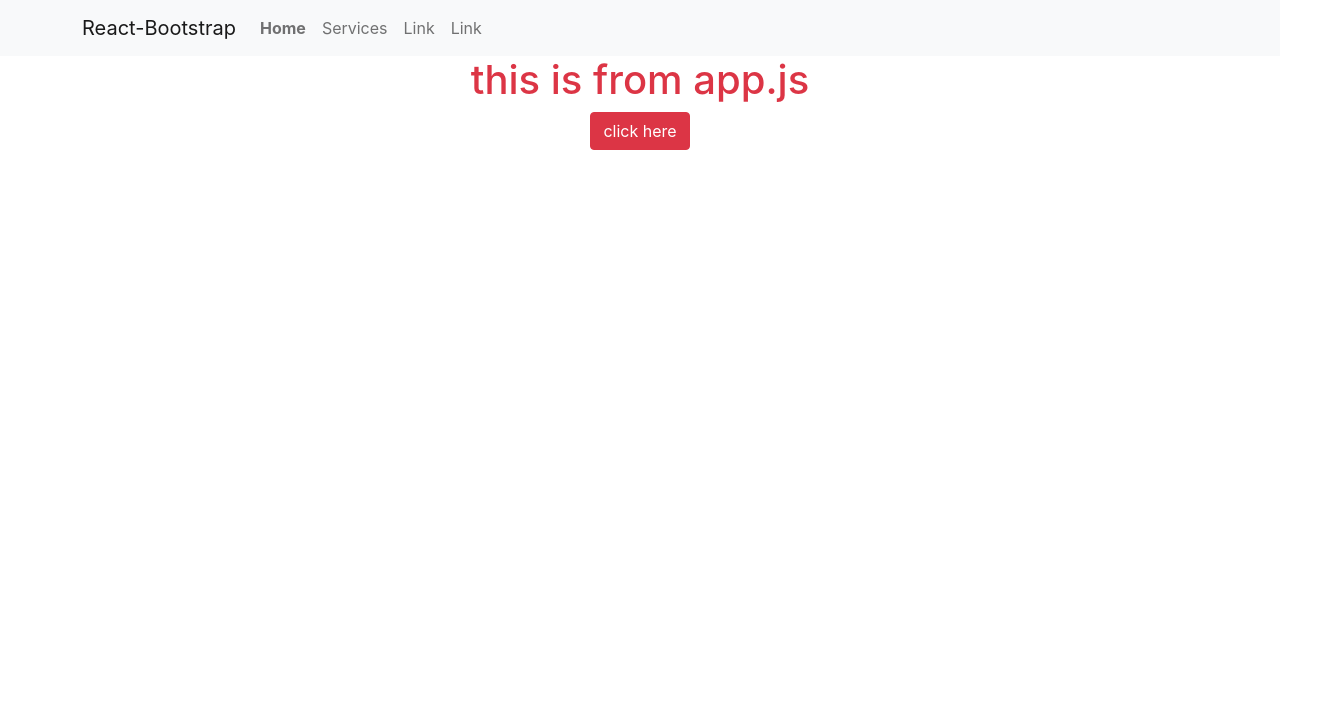
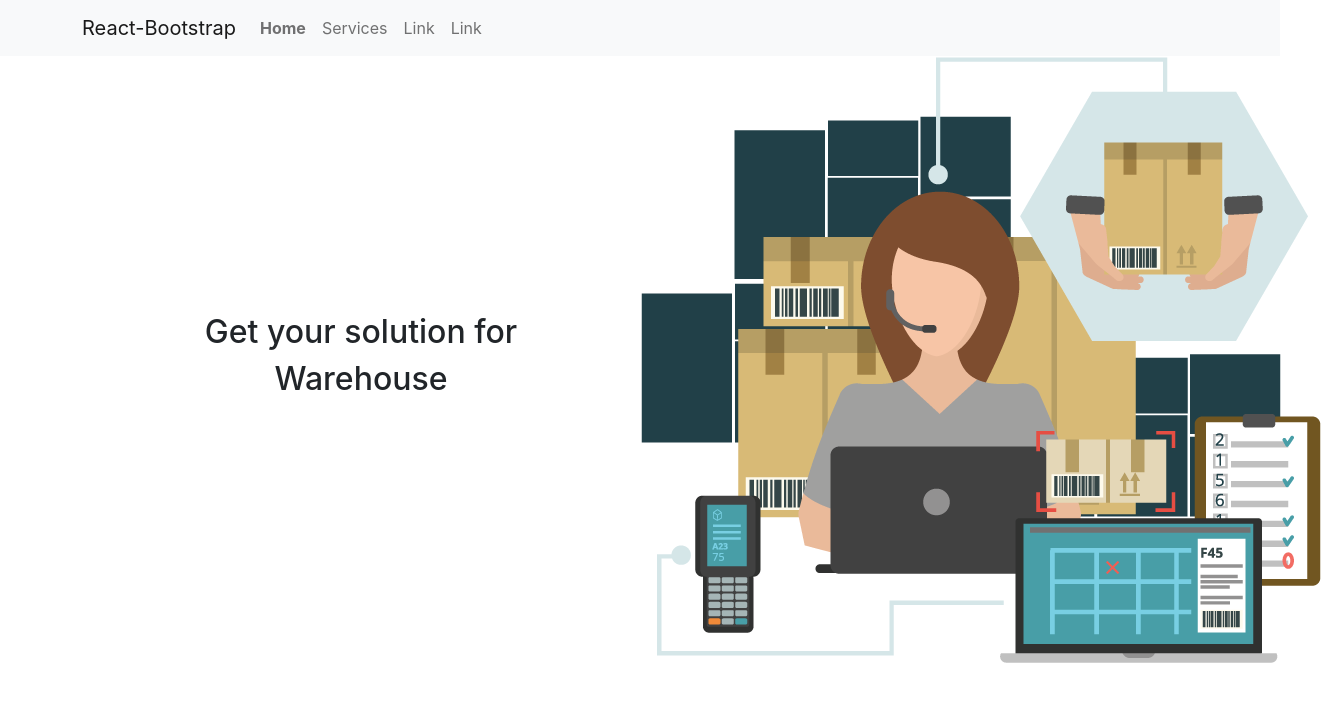
Before and after one commit to abusayeed4bd/start-warehouse-client-side, a React (Create React App) app: page / in a window 1280 px wide. Shown: the top 702 px of the page, 1321 px wide, since content can reach past the window. Built offline with nearby package versions, Linux system fonts and the light colour scheme.

Commit message:
route set and created basic components

```diff
--- a/src/App.js
+++ b/src/App.js
@@ -1,7 +1,7 @@
 import logo from './logo.svg';
 import './App.css';
 import { Route, Routes } from 'react-router-dom';
-import Home from './pages/Home/Home';
+import Home from './pages/Home/Home/Home';
 import NotFouond from './pages/NotFound/NotFouond';
 import Header from './pages/Shared/Header/Header';
 
@@ -9,10 +9,8 @@ function App() {
   return (
     <div className="App">
       <Header></Header>
-      <h1 className="text-danger">this is from app.js </h1>
-      <button className='btn btn-danger'>click here</button>
       <Routes>
-        <Route path='/' element={<Home></Home>}></Route>
+        <Route path="/" element={<Home></Home>}></Route>
         <Route path='*' element={<NotFouond></NotFouond>}></Route>
       </Routes>
     </div>
--- /dev/null
+++ b/src/pages/Home/Banner/Banner.js
@@ -0,0 +1,20 @@
+import React from 'react';
+import bannerImage from '../../../image/banner-img.png'
+
+const Banner = () => {
+    return (
+        <div>
+            <div className="container d-flex justify-content-between align-items-center">
+                <div className="banner-text w-50">
+                    <h2>Get your solution for</h2>
+                    <h2>Warehouse</h2>
+                </div>
+                <div className="banner-img w-50">
+                    <img src={bannerImage} alt="" />
+                </div>
+            </div>
+        </div>
+    );
+};
+
+export default Banner;
--- a/src/pages/Home/Home.js
+++ b/src/pages/Home/Home/Home.js
@@ -1,9 +1,10 @@
 import React from 'react';
+import Banner from '../Banner/Banner';
 
 const Home = () => {
     return (
         <div>
-
+            <Banner></Banner>
         </div>
     );
 };
```
Also changed, not shown: src/image/banner-img.png (added).
